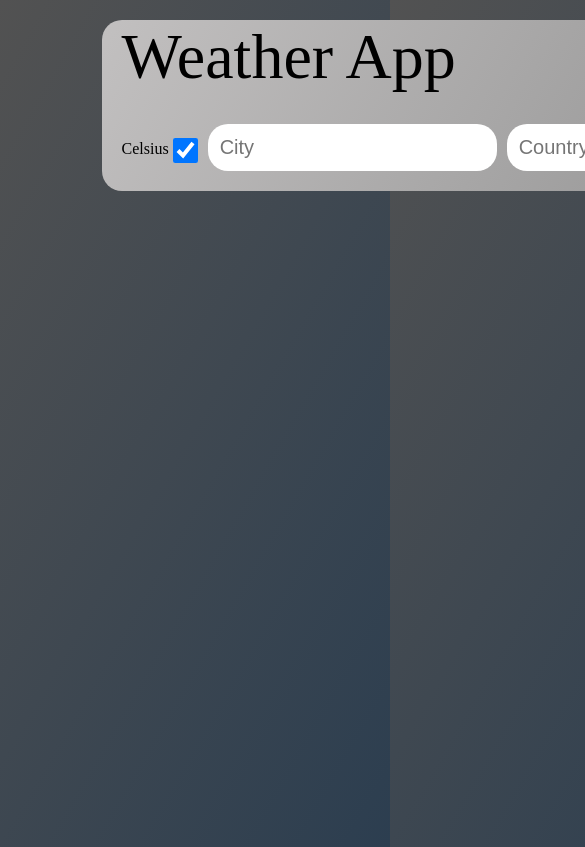
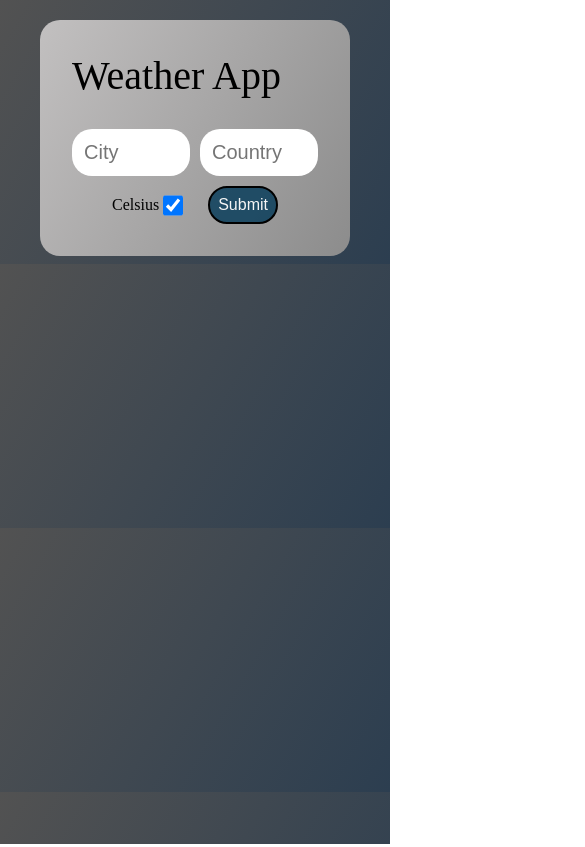
Before and after one commit to avinashji1302/Weather_Application_Using_Realtime_API, a React (Create React App) app: page / in a window 390 px wide. Shown: the top 847 px of the page, 585 px wide, since content can reach past the window. Built offline with nearby package versions, Linux system fonts and the light colour scheme; no server answers.

Commit message:
issue #3 fixed

```diff
--- a/src/Weather/DisplayWeather.css
+++ b/src/Weather/DisplayWeather.css
@@ -1,5 +1,4 @@
 .displayweather {
-
     margin-top: 20px;
     display: flex;
     flex-flow: column nowrap;
@@ -7,7 +6,8 @@
   }
 
   .displayweather .maincard {
-    width: 500px;
+    margin-left: 100px;
+    margin-right: 100px;
     margin-top: 20px;
     align-self: center;
     padding: 50px;
@@ -35,13 +35,13 @@
     font-size: 5rem;
     margin: 10px;
     margin-left: 150px;
+    position: relative;
   }
 
 
 
   .displayweather .weather-main {
     position: absolute;
-
     top: 120px;
     left: 410px;
     font-weight: 500;
@@ -51,16 +51,14 @@
   .displayweather .weather-description {
     position: absolute;
     left: 10px;
-    font-size: 1.4rem;
+    font-size: 1.2rem;
   }
+
   .displayweather .weatherdetails {
-    margin-left: 50px;
-    margin-right: 50px;
-
-    display: grid;
-    grid-template-columns: 50% 50%;
-    grid-template-rows: auto;
-    grid-gap: 20px;
+    margin-left: 10%;
+    margin-right: 10%;
+    display: flex;
+    gap: 50px;
   }
   .displayweather .weatherdetails .section1 {
     justify-self: right;
@@ -80,3 +78,66 @@
   .displayweather .weatherdetails span {
     font-size: 1.2rem;
   }
+
+  /*Mobile Responsive*/
+  @media(max-width: 721px){
+    .displayweather .maincard{
+      width: 50%;
+    }
+    .displayweather h1{
+      font-size: 4rem;
+      margin-left: 100px;
+    }
+    .displayweather .weatherdetails span{
+      font-size: 1rem;
+    }
+    h4{
+     font-size: 1rem;
+    }
+  }
+
+  @media(max-width: 613px){
+    .displayweather .maincard .cardtitle{
+      font-size: 1.2rem;
+    }
+    .displayweather h1{
+      font-size: 3rem;
+      margin-left: 80px;
+    }
+    .displayweather .weatherdetails span{
+      font-size: .8rem;
+    }
+    h4{
+     font-size: .8rem;
+    }
+  }
+
+  @media(max-width: 572px){
+    .displayweather .weatherdetails{
+      display: flex;
+      flex-direction: column ;
+    }
+  }
+
+  @media(max-width: 479px){
+    .displayweather h1{
+      margin-left: 50px;
+    }
+  }
+
+  @media(max-width: 409px){
+    .displayweather h1{
+      margin-left: 30px;
+    }
+  }
+
+  @media(max-width: 367px){
+    .displayweather .maincard .weather_time{
+      font-size: .8rem;
+      margin-top: 12px;
+    }
+    .displayweather h1{
+      margin-left: 10px;
+    }
+
+  }
--- a/src/Weather/DisplayWeather.js
+++ b/src/Weather/DisplayWeather.js
@@ -19,7 +19,9 @@ function DisplayWeather(props) {
             {data.name}, {data.sys.country} , Weather
           </span>
 
+          <div className="weather_time">
           <span>As of {new Date().toLocaleTimeString()}</span>
+          </div>
 
           <h1>
             {isCelsius
--- a/src/Weather/Weather.css
+++ b/src/Weather/Weather.css
@@ -1,31 +1,45 @@
 .weather {
-
   background: linear-gradient(120deg, #c2c0c0, #8c8c8c);
 
 
     margin-top: 20px;
     border-radius: 20px;
     padding-bottom: 30px;
-    width: max-content;
-    padding: 0px 20px 20px 20px;
-    margin-left: 25%;
+   max-width: 600px;
+   margin-left: auto;
+   margin-right: auto;
+    padding: 2rem;
   }
   .weather .title {
     font-size: 4rem;
     color: black;
+  }
 
-
-  }
   .weather form {
+    display: flex;
+    flex-direction: column;
     margin-top: 30px;
   }
+
+  .weather_inputs{
+    display: flex;
+    gap: 10px;
+  }
+
+  .weather_submit{
+    display: flex;
+    justify-content: center;
+    align-items: center;
+    margin-top: 10px;
+    gap: 12px;
+  }
+
   .weather form input {
     border-radius: 20px;
     font-size: 20px;
     padding: 12px;
     border: none;
     border-bottom: 2px none rgb(2, 57, 88);
-    margin-right: 10px;
   }
 
   .weather form input:focus {
@@ -50,10 +64,53 @@
     color: black;
   }
 
+  .checkboxStyle_wrap{
+    display: flex;
+    justify-content: center;
+    align-items: center;
+  }
+
   .checkboxStyle{
     width: 25px;
     height: 25px;
-    position: relative;
-    top: 9px;
+  }
 
+
+  /*Mobile Responsive*/
+  @media(max-width: 721px) {
+    .weather {
+      margin-left: 2rem;
+      margin-right: 2rem;
+    }
+    .weather form input:not(.checkboxStyle) {
+      width: 50%;
   }
+  .weather .title{
+    font-size: 3rem;
+  }
+}
+
+@media(max-width: 500px){
+  .weather .getweather{
+    font-size: 1rem;
+  }
+  .checkboxStyle{
+    width: 20px;
+  }
+  .weather .title{
+    font-size: 2.5rem;
+  }
+}
+
+@media(max-width: 375px){
+  .weather .getweather{
+    font-size: .8rem;
+  }
+  .checkboxStyle{
+    width: 15px;
+  }
+  .weather form input{
+
+    font-size: 15px;
+  }
+}
--- a/src/Weather/Weather.js
+++ b/src/Weather/Weather.js
@@ -79,18 +79,8 @@ function Weather() {
 
       <br />
 
-      <form>
-        <label htmlFor="isCelsiusBox"> Celsius</label>
-        <input
-          type="checkbox"
-          name="isCelsius"
-          id="isCelsiusBox"
-          className="checkboxStyle"
-          onChange={() => {
-            setCelsius(!isCelsius);
-          }}
-          checked={isCelsius}
-        />
+     <form>
+      <div className="weather_inputs">
         <input
           type="text"
           name="city"
@@ -105,17 +95,35 @@ function Weather() {
           onChange={handleChange}
           value={form.country}
         />
+        </div>
+
+        <div className="weather_submit">
+          <div className="checkboxStyle_wrap">
+          <label htmlFor="isCelsiusBox"> Celsius</label>
+        <input
+          type="checkbox"
+          name="isCelsius"
+          id="isCelsiusBox"
+          className="checkboxStyle"
+          onChange={() => {
+            setCelsius(!isCelsius);
+          }}
+          checked={isCelsius}
+        />
+          </div>
+
         <button className="getweather" onClick={(e) => weatherData(e)}>
           Submit
         </button>
+        </div>
       </form>
 
       {weather.data !== undefined ? (
-        <div>
+      <div>
           <DisplayWeather data={weather.data} isCelsius={isCelsius} />
         </div>
       ) : null}
-    </div>
+      </div>
   );
 }
 export default Weather;
--- a/src/index.css
+++ b/src/index.css
@@ -1,5 +1,5 @@
 body{
     background: linear-gradient(120deg, #525252, #2c3e50);
     background-size: cover;
-    height: 97vh;
+    height: 100%;
 }
```
Also changed, not shown: 1 other file (tests, documents, lock files or other folders).
